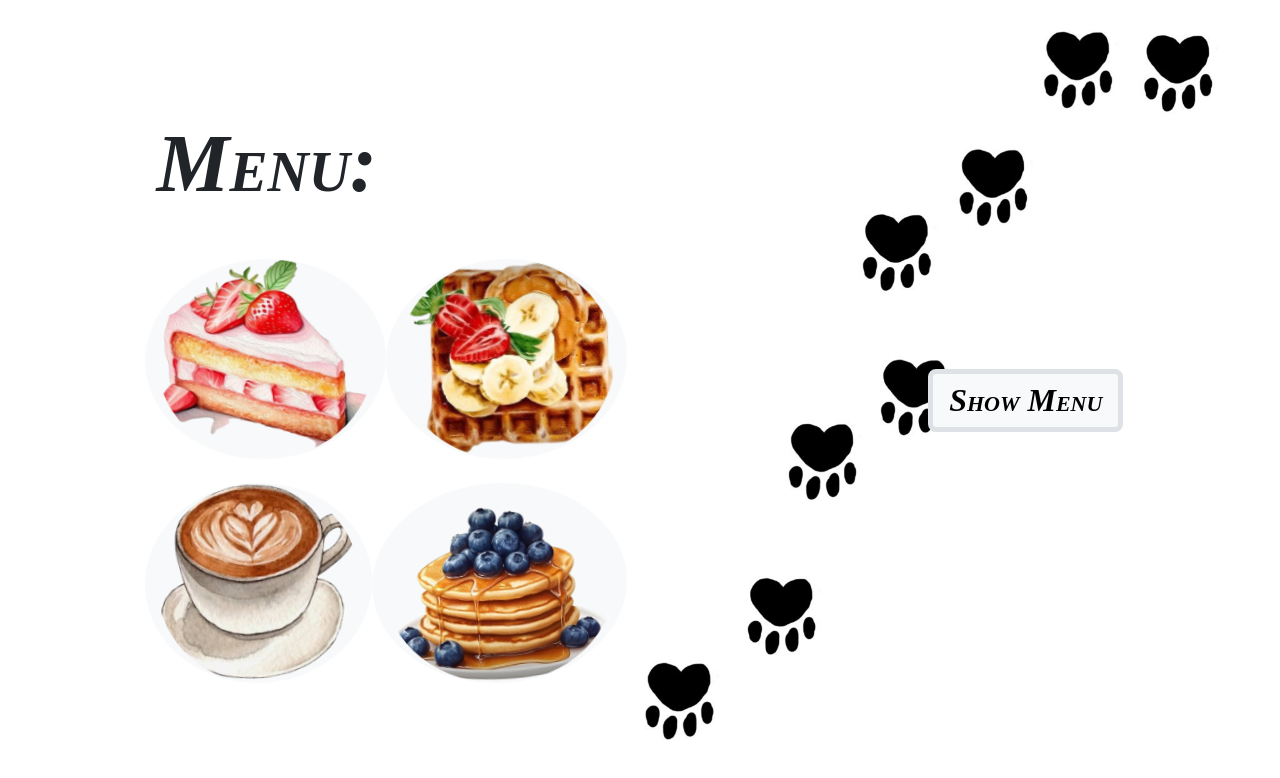
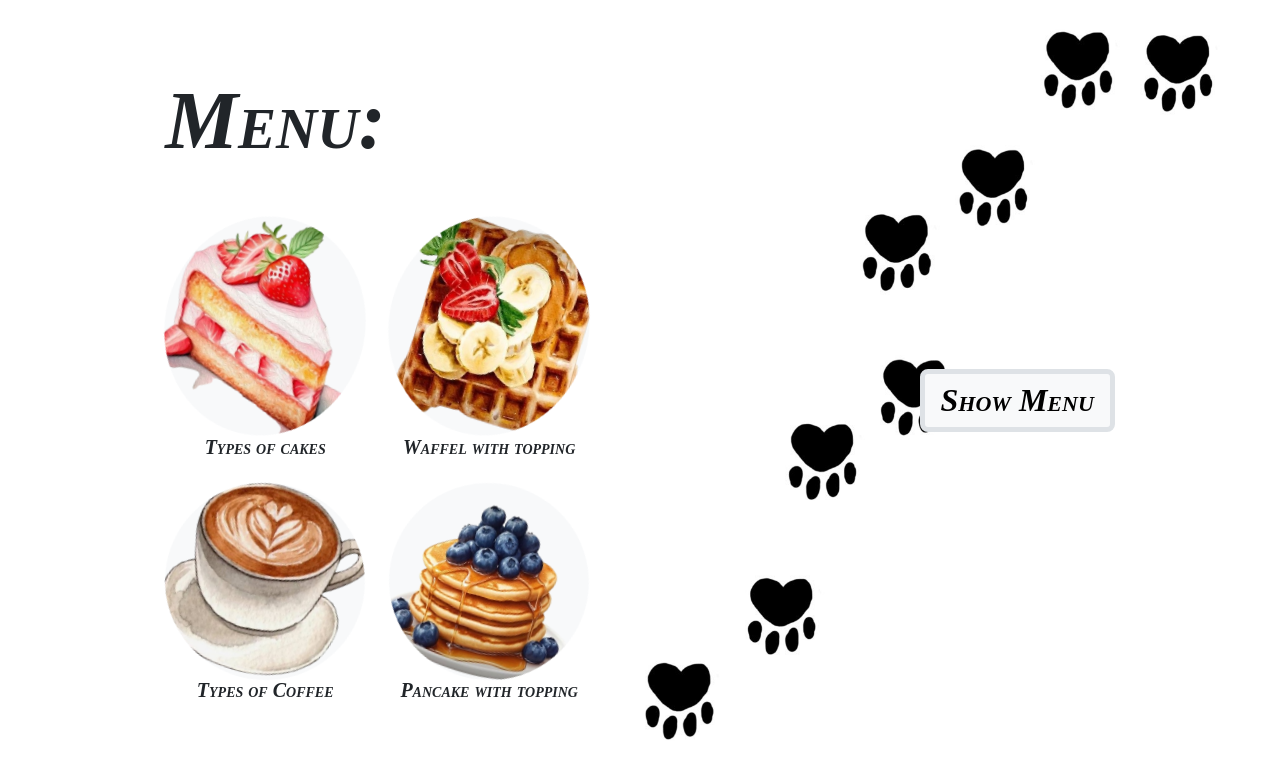
Before and after one commit to Yasaman-Behnam-Malekzadeh/cat-cafe, a React (Create React App) app: page / in a window 1280 px wide. Shown: the part 800-1578 px from the top of the page. Built offline with nearby package versions, Linux system fonts and the light colour scheme.

Commit message:
Add name in menu section and their styles

```diff
--- a/src/components/Menu.js
+++ b/src/components/Menu.js
@@ -21,7 +21,6 @@ function Menu() {
           img.style.transition = "transform 3s ease-in-out";
           img.style.transform = `rotate(${direction * 360}deg)`;
 
-          // Reset after 3s
           setTimeout(() => {
             img.style.transform = "rotate(0deg)";
           }, 3000);
@@ -58,6 +57,7 @@ function Menu() {
           Menu:
         </h1>
         <div className="row mb-4">
+          <div className="d-flex flex-column align-items-center col">
             <img
               src={cake}
               ref={(el) => setRef(el, 0)}
@@ -67,6 +67,9 @@ function Menu() {
               alt="cake"
               style={{ cursor: "pointer" }}
             />
+            <span style={{ font: "italic small-caps bold 20px cursive" }}>Types of cakes</span>
+          </div>
+          <div  className="d-flex flex-column align-items-center col">
             <img
               src={wafel}
               ref={(el) => setRef(el, 1)}
@@ -76,8 +79,11 @@ function Menu() {
               alt="wafel"
               style={{ cursor: "pointer" }}
             />
+            <span style={{ font: "italic small-caps bold 20px cursive" }}>Waffel with topping</span>
           </div>
-        <div className="row">
+        </div>
+        <div className="row mb-4">
+          <div  className="d-flex flex-column align-items-center col">
             <img
               src={capochino}
               ref={(el) => setRef(el, 2)}
@@ -87,6 +93,9 @@ function Menu() {
               alt="capochino"
               style={{ cursor: "pointer" }}
             />
+            <span style={{ font: "italic small-caps bold 20px cursive" }}>Types of Coffee</span>
+          </div>
+          <div  className="d-flex flex-column align-items-center col">
             <img
               src={pancake}
               ref={(el) => setRef(el, 3)}
@@ -96,6 +105,8 @@ function Menu() {
               alt="pancake"
               style={{ cursor: "pointer" }}
             />
+            <span style={{ font: "italic small-caps bold 20px cursive" }}>Pancake with topping</span>
+          </div>
         </div>
       </div>
       <div>
```
Lines whose indentation alone changed are shown as unchanged.
